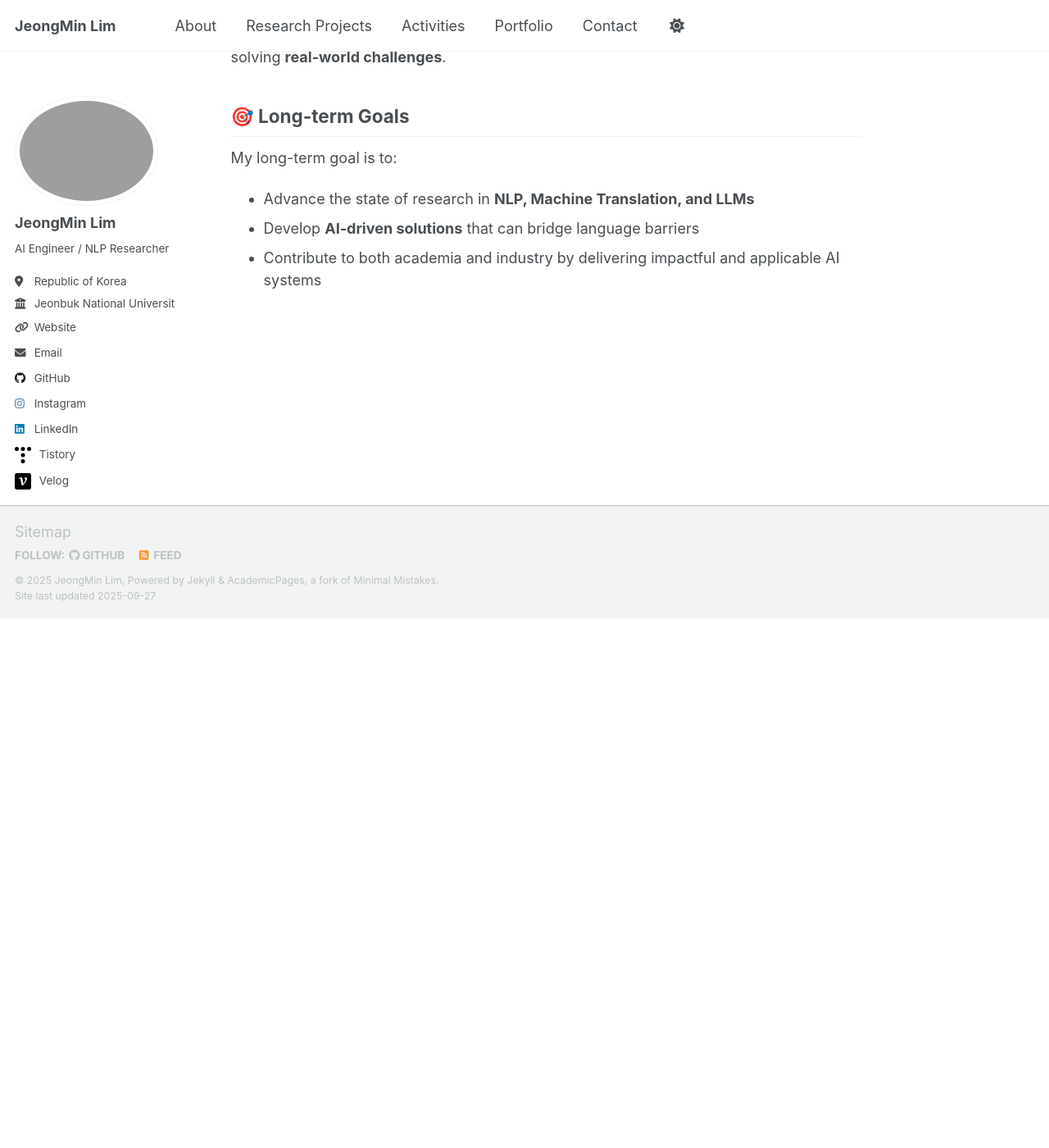
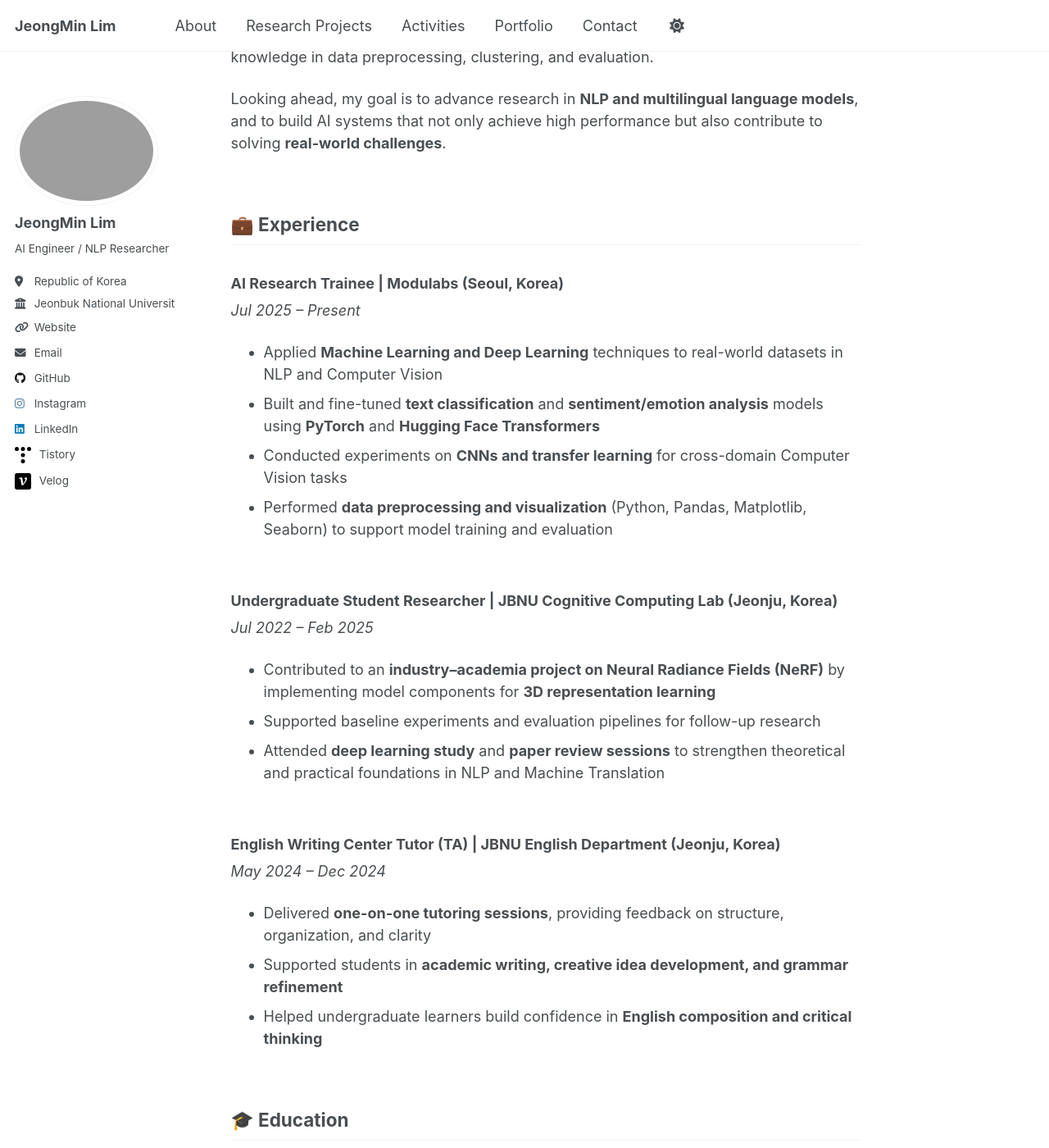
Before and after one commit to JeongMinIsBest/JeongMinIsBest.github.io, a Jekyll site: the page built from _pages/about.md, in a window 1280 px wide and 1400 px high, scrolled down 938 px. Shown: the whole window at 82% size. Built offline with Jekyll 4.4.1, drawn with Linux system fonts in a browser that asks for light colours; a script that is not in the unit is left out; before the commit the page ends 1692 px from its top, so only the background shows below that; some of the changed text lies outside the part shown.

Commit message:
Update about.md

```diff
--- a/_pages/about.md
+++ b/_pages/about.md
@@ -6,35 +6,75 @@ author_profile: true
 ---
 
 ## 🌠 Introduction
-I am a AI Research Trainee at Aiffel Research 14th, Modulabs.
-My work focuses on **Artificial Intelligence, Natural Language Processing (NLP), and Large Language Models (LLMs).**
-
-
+I am an **AI Research Trainee at Aiffel Research 14th, Modulabs**. My work focuses on **Artificial Intelligence, Natural Language Processing (NLP), and Large Language Models (LLMs).**
+<br/>
+<br/>
 
 ## 🔬 Research Interests
 - Natural Language Processing (NLP)
 - Machine Translation (MT)
 - Large Language Models (LLMs)
 - Applied AI for Multilingual Systems
-
-
+<br/>
+<br/>
 
 ## 📑 Research Overview
-My research interests lie in **Artificial Intelligence, Natural Language Processing (NLP), and Large Language Models (LLMs)**,
-with a particular focus on **Machine Translation** and **applied NLP systems**.
+My research interests lie in **Artificial Intelligence, Natural Language Processing (NLP), and Large Language Models (LLMs)**, with a particular focus on **Machine Translation** and **applied NLP systems**.
 
-I have worked on several projects and competitions, including the development of data-driven models for
-**ESG credit scoring**, **chatbot dialogue systems**, and **multilingual text analysis**.
-Through these experiences, I gained hands-on expertise in machine learning techniques such as **XGBoost, CatBoost, and Transformer-based architectures**,
-as well as practical knowledge in data preprocessing, clustering, and evaluation.
+I have worked on several projects and competitions, including the development of data-driven models for **ESG credit scoring**, **chatbot dialogue systems**, and **multilingual text analysis**.
 
-Looking ahead, my goal is to advance research in **NLP and multilingual language models**,
-and to build AI systems that not only achieve high performance but also contribute to solving **real-world challenges**.
+Through these experiences, I gained hands-on expertise in machine learning techniques such as **XGBoost, CatBoost, and Transformer-based architectures**, as well as practical knowledge in data preprocessing, clustering, and evaluation.
 
+Looking ahead, my goal is to advance research in **NLP and multilingual language models**, and to build AI systems that not only achieve high performance but also contribute to solving **real-world challenges**.
+<br/>
+<br/>
 
+## 💼 Experience
+
+### AI Research Trainee | Modulabs (Seoul, Korea)
+*Jul 2025 – Present*
+- Applied **Machine Learning and Deep Learning** techniques to real-world datasets in NLP and Computer Vision
+- Built and fine-tuned **text classification** and **sentiment/emotion analysis** models using **PyTorch** and **Hugging Face Transformers**
+- Conducted experiments on **CNNs and transfer learning** for cross-domain Computer Vision tasks
+- Performed **data preprocessing and visualization** (Python, Pandas, Matplotlib, Seaborn) to support model training and evaluation
+<br/>
+
+### Undergraduate Student Researcher | JBNU Cognitive Computing Lab (Jeonju, Korea)
+*Jul 2022 – Feb 2025*
+- Contributed to an **industry–academia project on Neural Radiance Fields (NeRF)** by implementing model components for **3D representation learning**
+- Supported baseline experiments and evaluation pipelines for follow-up research
+- Attended **deep learning study** and **paper review sessions** to strengthen theoretical and practical foundations in NLP and Machine Translation
+<br/>
+
+### English Writing Center Tutor (TA) | JBNU English Department (Jeonju, Korea)
+*May 2024 – Dec 2024*
+- Delivered **one-on-one tutoring sessions**, providing feedback on structure, organization, and clarity
+- Supported students in **academic writing, creative idea development, and grammar refinement**
+- Helped undergraduate learners build confidence in **English composition and critical thinking**
+<br/>
+<br/>
+
+## 🎓 Education
+
+### Jeonbuk National University | Jeonju, Korea
+**B.A. in English Language and Literature** · **B.S. in Computer Science and Engineering (Double Major)**
+*Mar 2020 – Feb 2025*
+- Built a strong interdisciplinary foundation by combining **language, literature, and computational methods**.
+- Awarded **SW Convergence J-Point Excellence Scholarship (Spring 2025)** and **Top Excellence Scholarship (Fall 2024)** for outstanding achievement in CS field.
+<br/>
+<br/>
 
 ## 🎯 Long-term Goals
 My long-term goal is to:
 - Advance the state of research in **NLP, Machine Translation, and LLMs**
 - Develop **AI-driven solutions** that can bridge language barriers
 - Contribute to both academia and industry by delivering impactful and applicable AI systems
+<br/>
+<br/>
+
+## 📄 Curriculum Vitae
+You can download my latest CV here:
+
+[![Download CV](https://img.shields.io/badge/PDF-Download-red?style=for-the-badge&logo=adobeacrobatreader)](/files/CV_latest.pdf)
+<br/>
+<br/>
```
